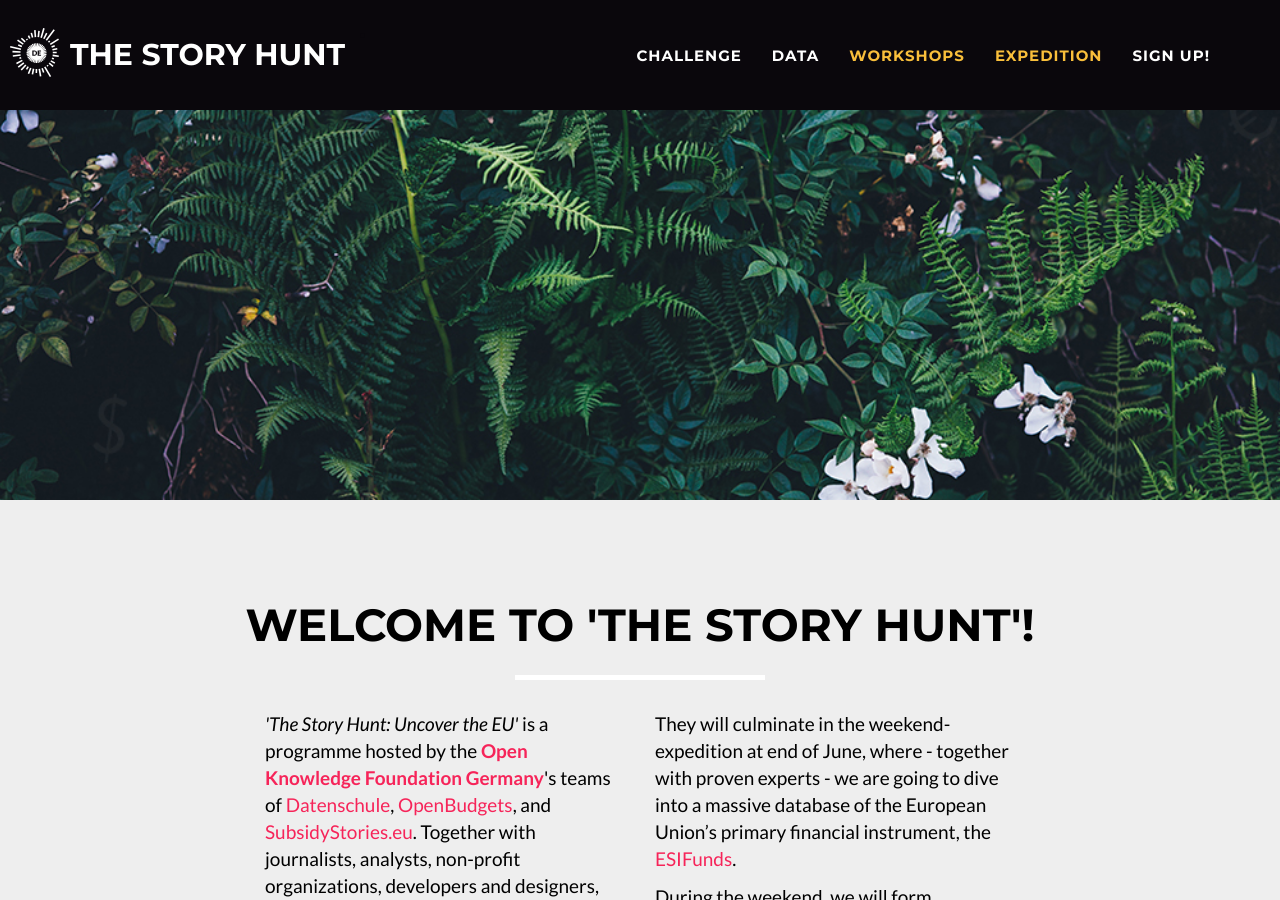
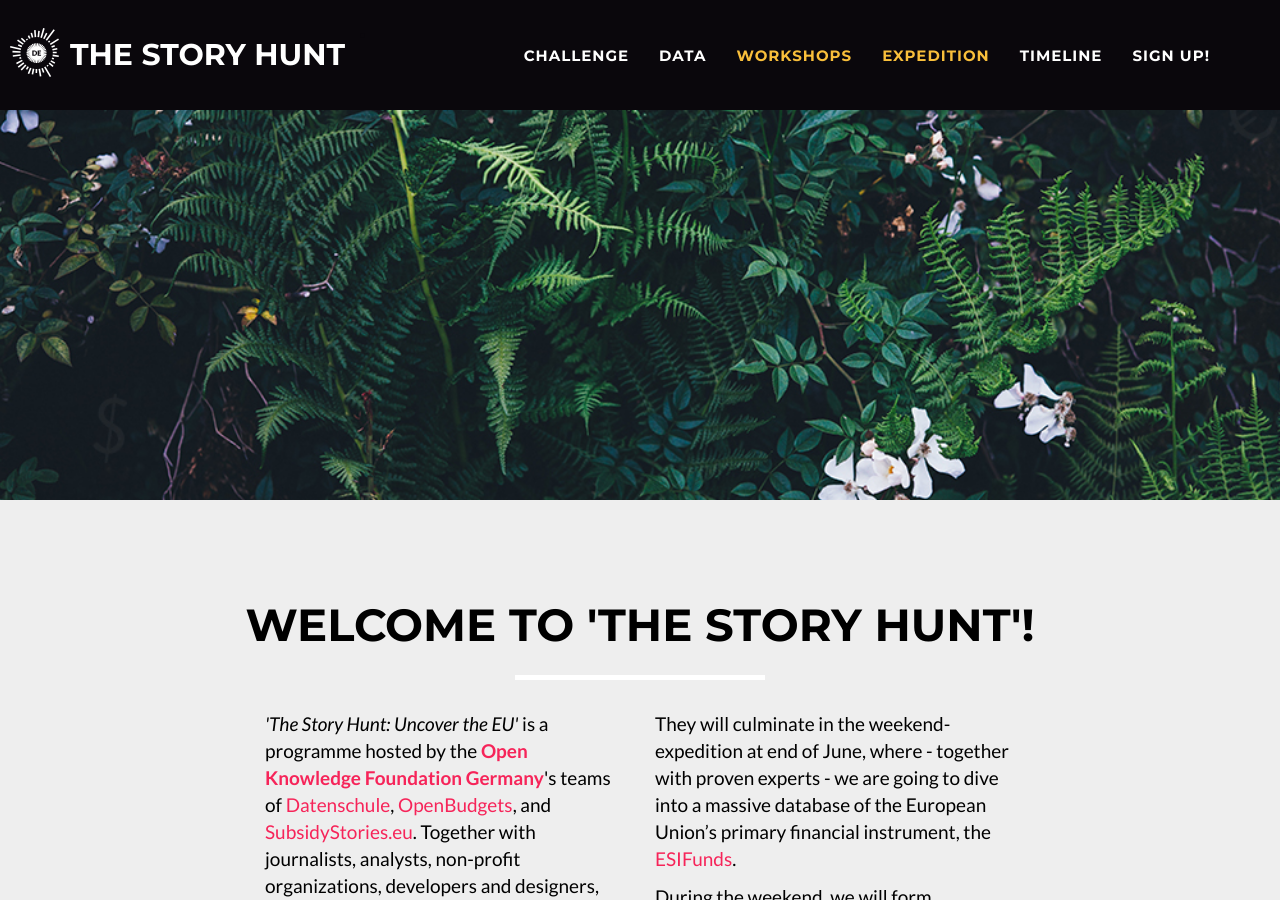
Before and after one commit to okfde/storyhunt.de, a Jekyll site: the page built from index.html, in a window 1280 px wide and 900 px high. Built offline with Jekyll 4.4.1, drawn with Linux system fonts in a browser that asks for light colours.

Commit message:
timeline

```diff
--- a/_includes/nav.html
+++ b/_includes/nav.html
@@ -37,6 +37,9 @@
                         <a href="#expedition">Expedition</a>
                     </li>
                     <li class="page-scroll">
+                        <a href="#timeline">Timeline</a>
+                    </li>
+                    <li class="page-scroll">
                         <a href="#signup">Sign up!</a>
                     </li>
 
--- a/_includes/timeline.html
+++ b/_includes/timeline.html
@@ -1,5 +1,5 @@
 <head>
-    <section class="success" id="none">
+    <section class="success" id="timeline">
         <div class="container">
             <div class="row">
             <div class="col-lg-12 text-center">
```
